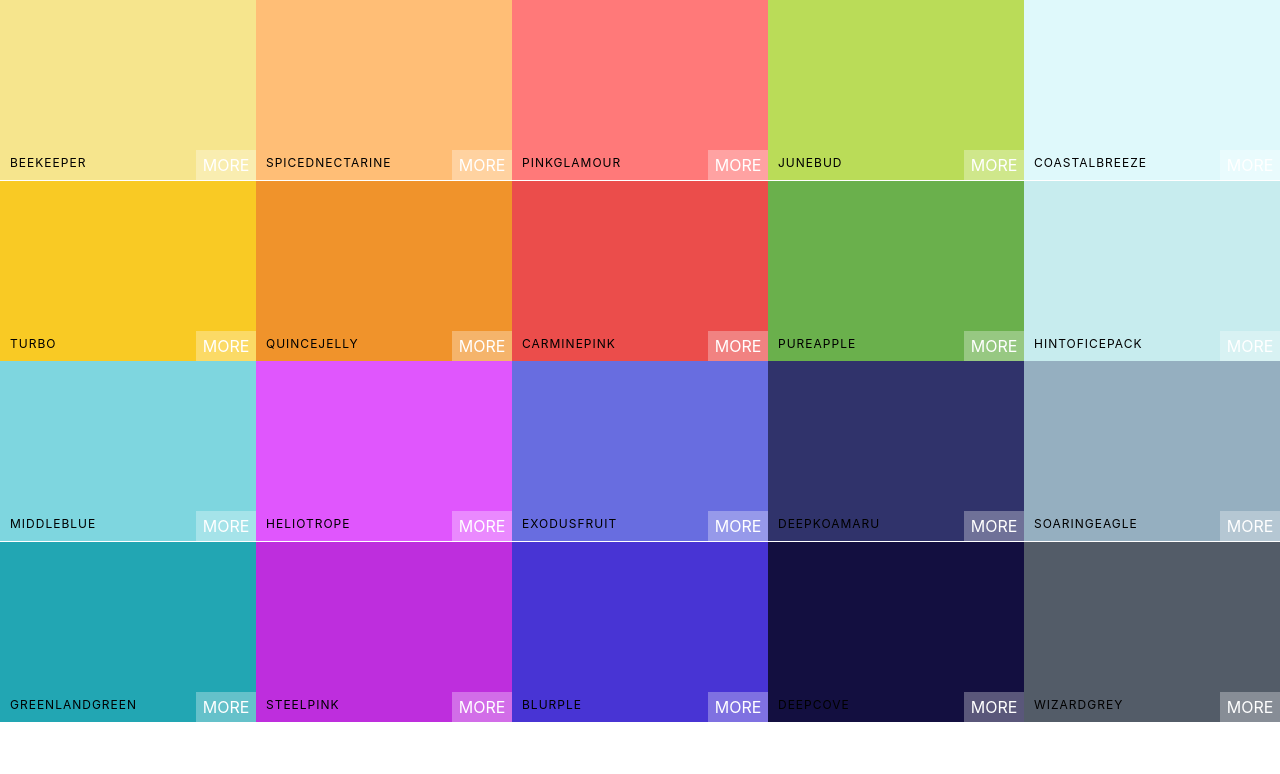
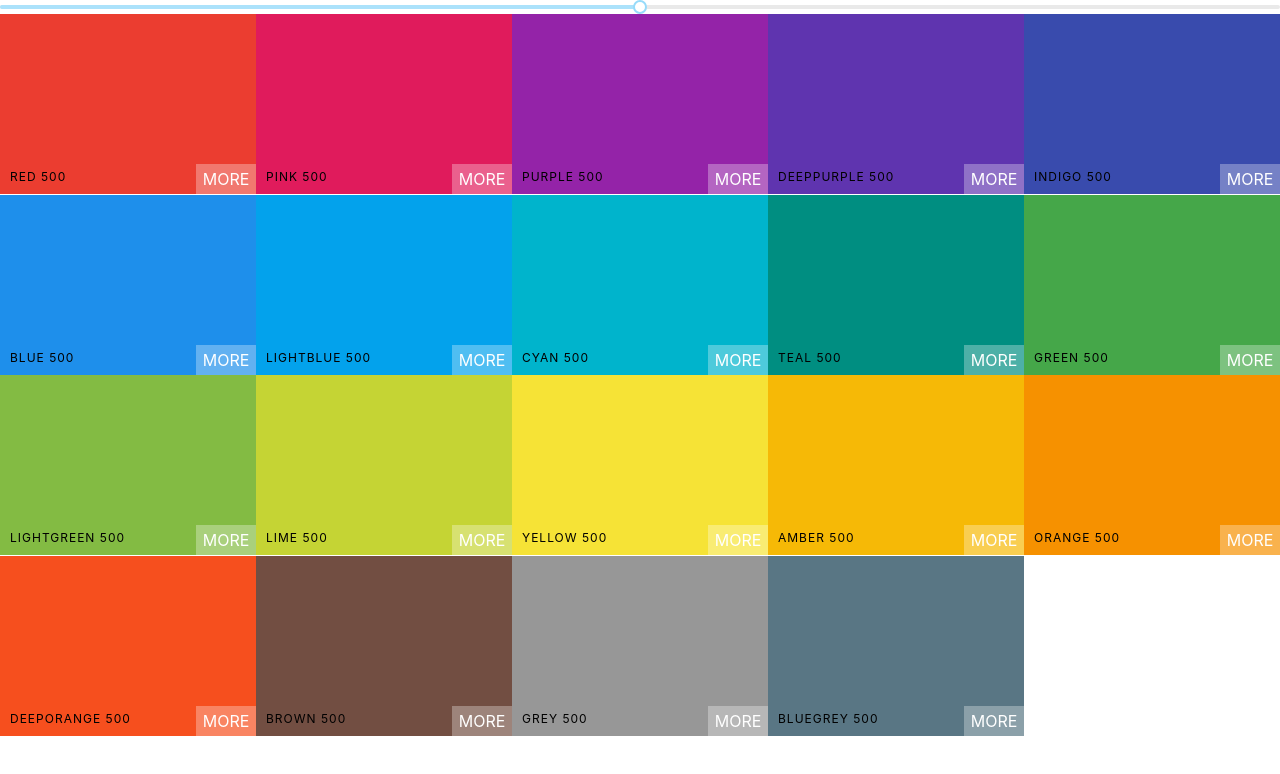
Before and after one commit to drscottlobo/react-colors-app, a React (Create React App) app: page / in a window 1280 px wide. Shown: the top 774 px of the page. Built offline with nearby package versions, Linux system fonts and the light colour scheme.

Commit message:
add slider

```diff
--- a/package.json
+++ b/package.json
@@ -7,6 +7,7 @@
     "@testing-library/react": "^11.1.0",
     "@testing-library/user-event": "^12.1.10",
     "chroma-js": "^2.1.0",
+    "rc-slider": "^9.7.1",
     "react": "^17.0.1",
     "react-copy-to-clipboard": "^5.0.3",
     "react-dom": "^17.0.1",
--- a/src/App.js
+++ b/src/App.js
@@ -6,10 +6,10 @@ import seedPalettes from './SeedColors';
 
 class App extends Component {
    render() {
-      console.log(generatePalette(seedPalettes[0]));
+      console.log();
       return (
          <div>
-            <Palette {...seedPalettes[4]} />
+            <Palette palette={generatePalette(seedPalettes[0])} />
          </div>
       );
    }
--- a/src/Palette.js
+++ b/src/Palette.js
@@ -1,14 +1,29 @@
 import React, { Component } from 'react'
 import ColorBox from './ColorBox';
 import './Palette.css';
+import Slider from 'rc-slider';
+import 'rc-slider/assets/index.css';
+
 
 export default class Palette extends Component {
+   constructor(props){
+      super(props);
+      this.state = {
+         level: 500
+      }
+   }
+   changeLevel = (level) => {
+      this.setState({level})
+   }
   render() {
-   const colorBoxes = this.props.colors.map(box => (
-      <ColorBox background={box.color} name={box.name} />
-   ));
+      const {colors} = this.props.palette;
+      const {level} = this.state;
+      const colorBoxes = colors[level].map(box => (
+         <ColorBox background={box.hex} name={box.name} />
+      ));
     return (
       <div className="Palette">
+         <Slider defaultValue={level} min={100} max={900} step={100} onAfterChange={this.changeLevel}/>
          {/* Navbar here */}
          <div className="Palette-colors">{colorBoxes}</div>
          {/* Footer here */}
```
Also changed, not shown: 2 other files (tests, documents, lock files or other folders).
